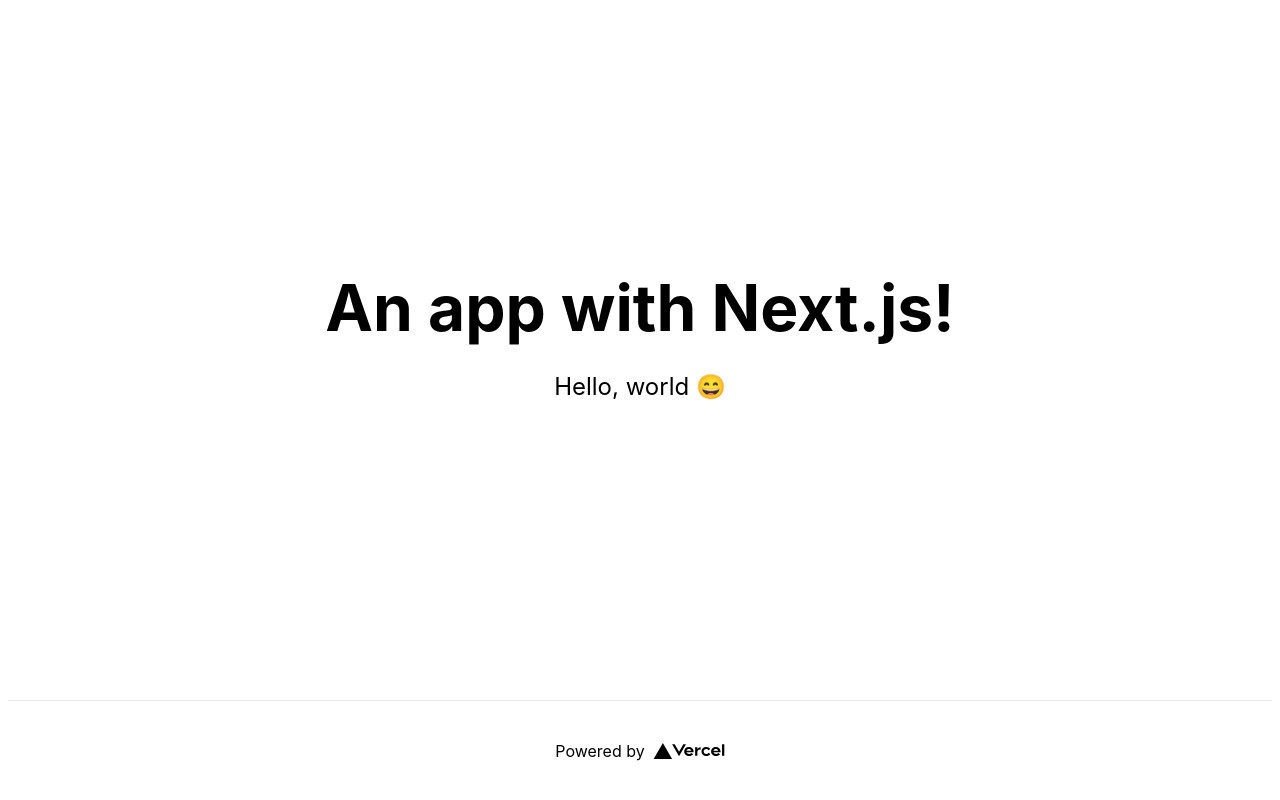
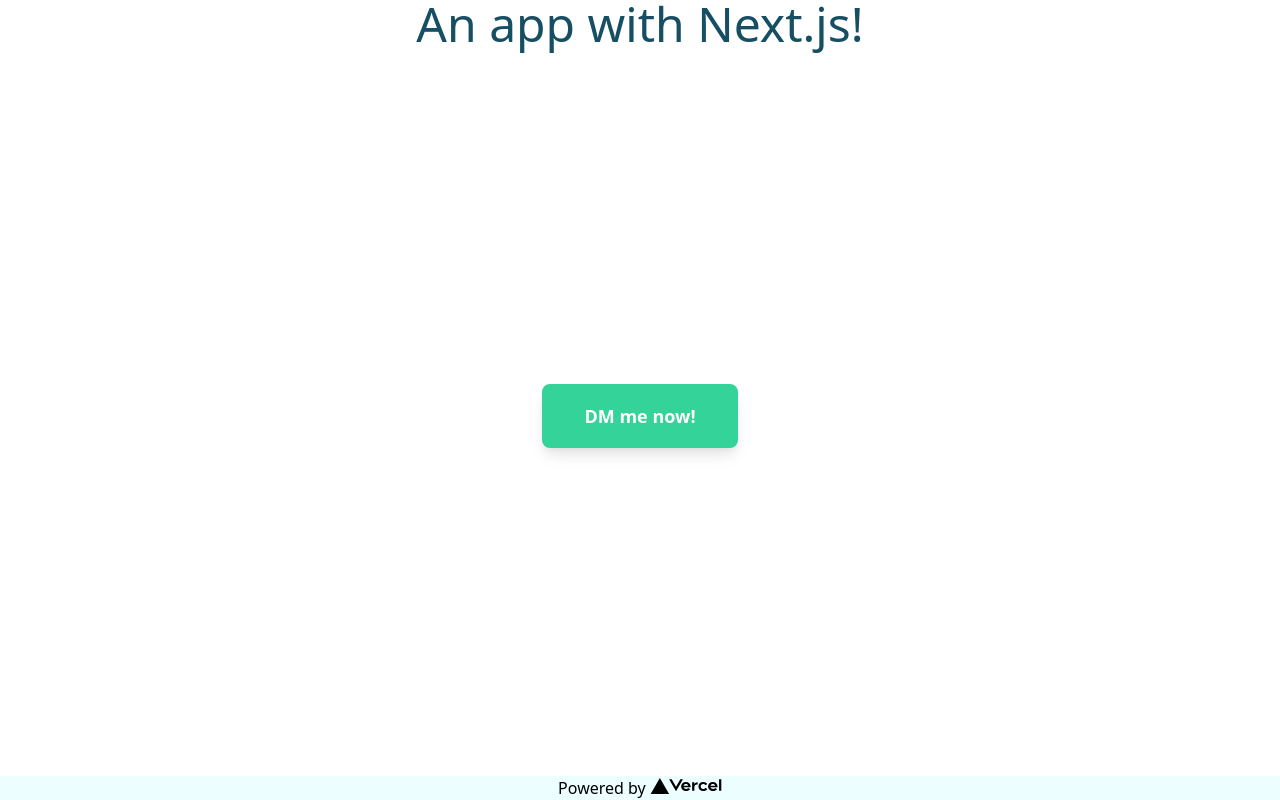
Before and after one commit to jmagrippis/eri, a Next.js app: page / in a window 1280 px wide. Built offline with nearby package versions, Linux system fonts and the light colour scheme.

Commit message:
✨ Setup Tailwind.css and create CTA

```diff
--- a/package.json
+++ b/package.json
@@ -1,5 +1,5 @@
 {
-  "name": "an-app-with-next",
+  "name": "tailwind-with-next",
   "version": "0.1.0",
   "private": true,
   "scripts": {
@@ -15,8 +15,11 @@
   },
   "devDependencies": {
     "@types/react": "17.0.11",
+    "autoprefixer": "^10.2.6",
     "eslint": "7.29.0",
     "eslint-config-next": "11.0.0",
+    "postcss": "^8.2.13",
+    "tailwindcss": "^2.2.4",
     "typescript": "4.3.4"
   },
   "volta": {
--- /dev/null
+++ b/postcss.config.js
@@ -0,0 +1,6 @@
+module.exports = {
+  plugins: {
+    tailwindcss: {},
+    autoprefixer: {},
+  },
+}
--- /dev/null
+++ b/src/components/Button.tsx
@@ -0,0 +1,8 @@
+import { ReactNode } from 'react'
+
+type Props = {
+  children: ReactNode
+}
+export const Button = ({ children }: Props) => (
+  <button className="button">{children}</button>
+)
--- a/src/components/Home.tsx
+++ b/src/components/Home.tsx
@@ -1,30 +1,30 @@
 import Head from 'next/head'
 import Image from 'next/image'
-import styles from 'styles/Home.module.css'
+import { Button } from './Button'
 
 export function Home() {
   return (
-    <div className={styles.container}>
+    <div className="flex flex-col justify-between items-center h-screen">
       <Head>
         <title>An app with Next!</title>
         <meta name="description" content="Generated by create next app" />
         <link rel="icon" href="/favicon.ico" />
       </Head>
 
-      <main className={styles.main}>
-        <h1 className={styles.title}>An app with Next.js!</h1>
+      <h1 className="text-primary-900 text-5xl mb-6">An app with Next.js!</h1>
 
-        <p className={styles.description}>Hello, world 😄</p>
+      <main>
+        <Button>DM me now!</Button>
       </main>
 
-      <footer className={styles.footer}>
+      <footer className="bg-primary-50 w-full text-center">
         <a
           href="https://vercel.com?utm_source=create-next-app&utm_medium=default-template&utm_campaign=create-next-app"
           target="_blank"
           rel="noopener noreferrer"
         >
           Powered by{' '}
-          <span className={styles.logo}>
+          <span>
             <Image src="/vercel.svg" alt="Vercel Logo" width={72} height={16} />
           </span>
         </a>
--- a/src/styles/Home.module.css
+++ /dev/null
@@ -1,121 +0,0 @@
-.container {
-  min-height: 100vh;
-  padding: 0 0.5rem;
-  display: flex;
-  flex-direction: column;
-  justify-content: center;
-  align-items: center;
-  height: 100vh;
-}
-
-.main {
-  padding: 5rem 0;
-  flex: 1;
-  display: flex;
-  flex-direction: column;
-  justify-content: center;
-  align-items: center;
-}
-
-.footer {
-  width: 100%;
-  height: 100px;
-  border-top: 1px solid #eaeaea;
-  display: flex;
-  justify-content: center;
-  align-items: center;
-}
-
-.footer a {
-  display: flex;
-  justify-content: center;
-  align-items: center;
-  flex-grow: 1;
-}
-
-.title a {
-  color: #0070f3;
-  text-decoration: none;
-}
-
-.title a:hover,
-.title a:focus,
-.title a:active {
-  text-decoration: underline;
-}
-
-.title {
-  margin: 0;
-  line-height: 1.15;
-  font-size: 4rem;
-}
-
-.title,
-.description {
-  text-align: center;
-}
-
-.description {
-  line-height: 1.5;
-  font-size: 1.5rem;
-}
-
-.code {
-  background: #fafafa;
-  border-radius: 5px;
-  padding: 0.75rem;
-  font-size: 1.1rem;
-  font-family: Menlo, Monaco, Lucida Console, Liberation Mono, DejaVu Sans Mono,
-    Bitstream Vera Sans Mono, Courier New, monospace;
-}
-
-.grid {
-  display: flex;
-  align-items: center;
-  justify-content: center;
-  flex-wrap: wrap;
-  max-width: 800px;
-  margin-top: 3rem;
-}
-
-.card {
-  margin: 1rem;
-  padding: 1.5rem;
-  text-align: left;
-  color: inherit;
-  text-decoration: none;
-  border: 1px solid #eaeaea;
-  border-radius: 10px;
-  transition: color 0.15s ease, border-color 0.15s ease;
-  width: 45%;
-}
-
-.card:hover,
-.card:focus,
-.card:active {
-  color: #0070f3;
-  border-color: #0070f3;
-}
-
-.card h2 {
-  margin: 0 0 1rem 0;
-  font-size: 1.5rem;
-}
-
-.card p {
-  margin: 0;
-  font-size: 1.25rem;
-  line-height: 1.5;
-}
-
-.logo {
-  height: 1em;
-  margin-left: 0.5rem;
-}
-
-@media (max-width: 600px) {
-  .grid {
-    width: 100%;
-    flex-direction: column;
-  }
-}
--- a/src/styles/globals.css
+++ b/src/styles/globals.css
@@ -1,16 +1 @@
-html,
-body {
-  padding: 0;
-  margin: 0;
-  font-family: -apple-system, BlinkMacSystemFont, Segoe UI, Roboto, Oxygen,
-    Ubuntu, Cantarell, Fira Sans, Droid Sans, Helvetica Neue, sans-serif;
-}
-
-a {
-  color: inherit;
-  text-decoration: none;
-}
-
-* {
-  box-sizing: border-box;
-}
+@import './tailwind.css';
--- /dev/null
+++ b/src/styles/tailwind.css
@@ -0,0 +1,7 @@
+@tailwind base;
+@tailwind components;
+@tailwind utilities;
+
+.button {
+  @apply bg-secondary-400 text-white border-2 border-secondary-400 px-8 py-3 flex justify-center font-semibold md:text-lg md:py-4 md:px-10 rounded-lg hover:bg-primary-600 transition shadow-lg mb-4 relative active:top-1;
+}
--- /dev/null
+++ b/tailwind.config.js
@@ -0,0 +1,22 @@
+const colors = require('tailwindcss/colors')
+
+module.exports = {
+  mode: 'jit',
+  purge: ['./src/**/*.{ts,tsx,js,jsx,css}'],
+  darkMode: false, // or 'media' or 'class'
+  theme: {
+    colors: {
+      primary: colors.cyan,
+      secondary: colors.emerald,
+      gray: colors.coolGray,
+      white: colors.white,
+      transparent: 'transparent',
+      current: 'currentColor',
+    },
+    extend: {},
+  },
+  variants: {
+    extend: {},
+  },
+  plugins: [],
+}
```
Also changed, not shown: 1 other file (tests, documents, lock files or other folders).
